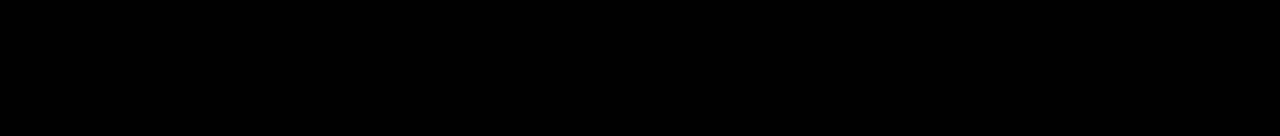
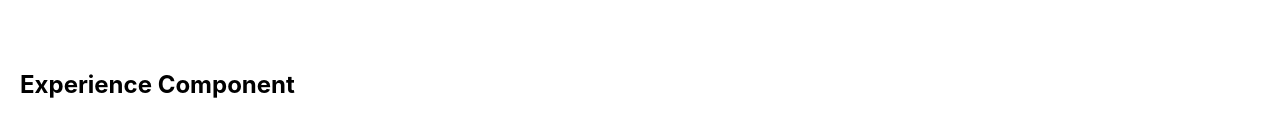
Before and after one commit to JoaoAlmir/portifolio, a React (Vite) app: page / in a window 1280 px wide. Shown: the part 730-866 px from the top of the page. Before the commit the page ends 800 px from the top, so only its background shows below. Built offline with nearby package versions, Linux system fonts and the light colour scheme.

Commit message:
experience in progress

```diff
--- /dev/null
+++ b/src/components/experience/Experience.css
@@ -0,0 +1,7 @@
+.experience-container {
+    padding: 100px 20px 50px 20px;
+    background-color: white;
+    height: 100vh;
+    color: black;
+
+}
--- /dev/null
+++ b/src/components/experience/Experience.jsx
@@ -0,0 +1,10 @@
+import "./Experience.css";
+const Experience = () => {
+    return (
+        <section className="experience-container">
+            <h1>Experience Component</h1>
+        </section>
+    );
+}
+
+export default Experience;
--- a/src/pages/Home.jsx
+++ b/src/pages/Home.jsx
@@ -3,6 +3,7 @@ import { useSpring, animated } from "@react-spring/web";
 import "./Home.css";
 import Header from "../components/header/Header.jsx";
 import Presentation from "../components/presentation/Presetation.jsx";
+import Experience from "../components/experience/Experience.jsx";
 
 const projects = [
   {
@@ -39,6 +40,8 @@ export default function Home() {
     <Header scrollCount={scrollCount} />
 
     <Presentation />
+
+    <Experience />
     </>
   );
 }
```
